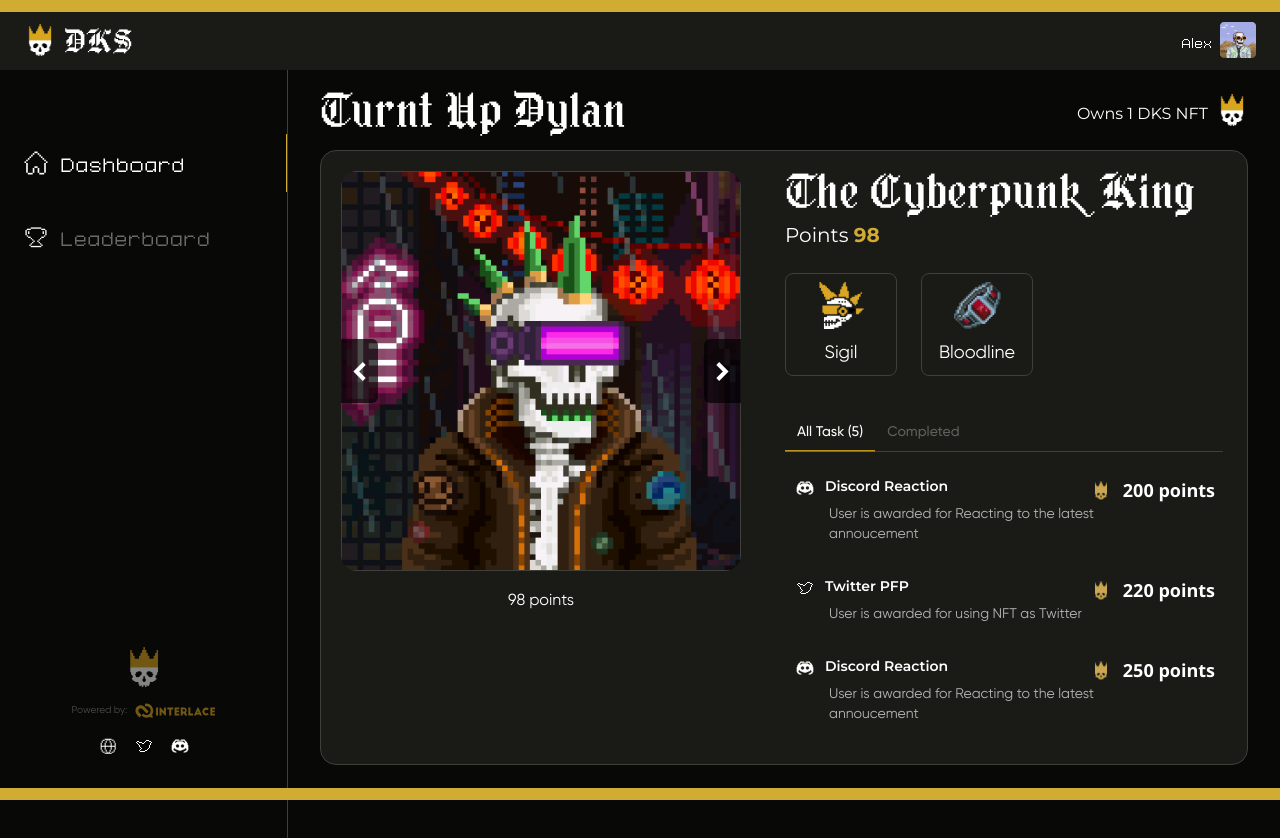
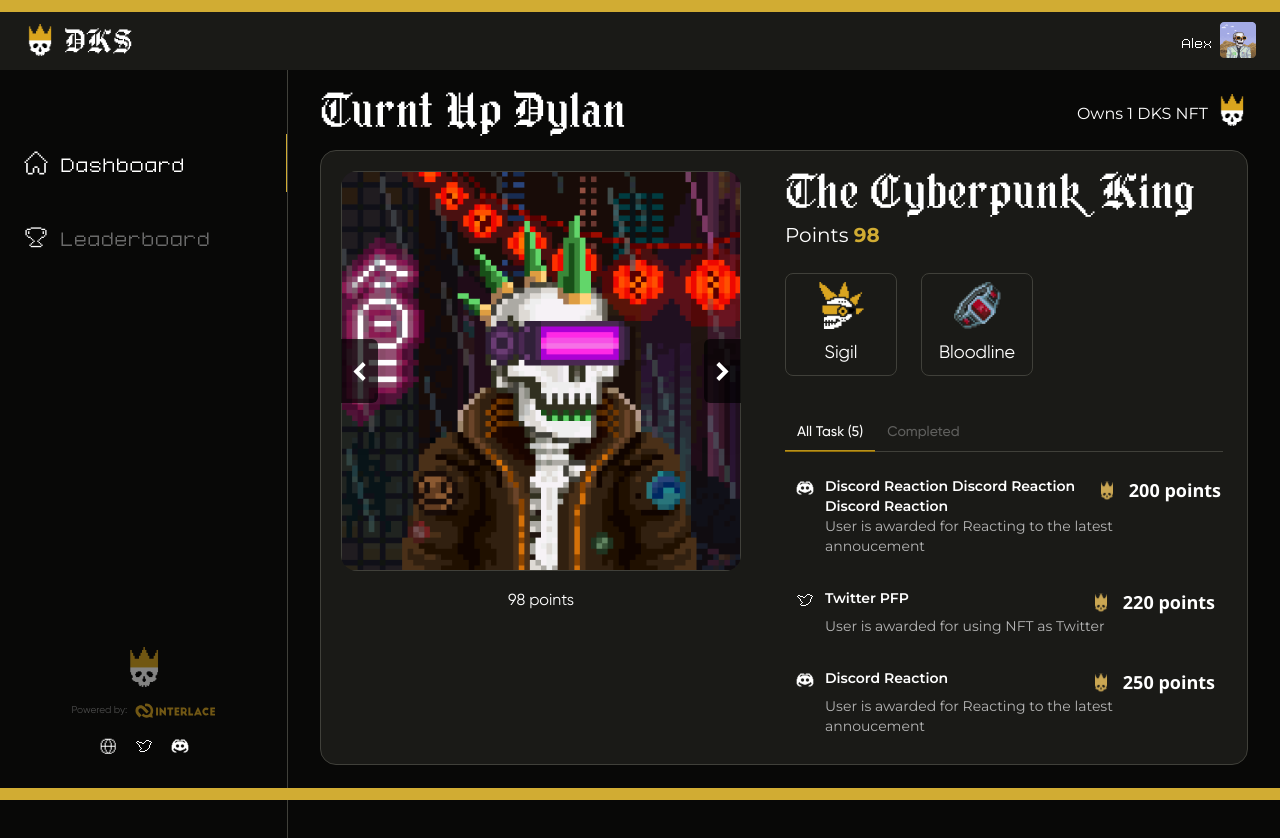
Before and after one commit to reubence/dks, a Next.js app: page /dashboard in a window 1280 px wide. Shown: the top 838 px of the page. Built offline with nearby package versions, Linux system fonts and the light colour scheme.

Commit message:
Fixed Text Cramping

```diff
--- a/components/art-details.jsx
+++ b/components/art-details.jsx
@@ -50,7 +50,7 @@ const completedTasks = [
 const tasks = [
   {
     icon: DISCORD,
-    value: "Discord Reaction",
+    value: "Discord Reaction Discord Reaction Discord Reaction",
     points: 200,
     description: "User is awarded for Reacting to the latest annoucement",
   },
@@ -137,7 +137,8 @@ export function ArtDetails() {
           <TabsContent className="" value="tasks">
             <ScrollArea className="lg:h-[24vh] xl:h-[35vh] ">
               {tasks.map((item, index) => (
-                <div className="py-4 px-2 relative" key={index}>
+                <div className="py-4 px-2 relative flex flex-col" key={index}>
+                  <div className="flex justify-between items-start gap-2">
                     <div className="flex gap-2">
                       <Image
                         src={item.icon}
@@ -147,10 +148,7 @@ export function ArtDetails() {
                       />
                       <h2 className="text-sm font-semibold">{item.value}</h2>
                     </div>
-                  <p className="px-9 pt-1 text-sm font-gilroy text-muted-foreground">
-                    {item.description}
-                  </p>
-                  <div className="absolute right-2 top-4 flex items-center justify-center gap-2 text-xs xl:text-lg font-sans font-bold">
+                    <div className="flex items-center justify-center gap-2 text-xs xl:text-lg font-sans font-bold whitespace-nowrap">
                       <Image
                         src={SKULL_SMALL}
                         alt="SKULL Logo"
@@ -160,13 +158,18 @@ export function ArtDetails() {
                       {item.points} points
                     </div>
                   </div>
+                  <p className="px-8 text-sm text-muted-foreground">
+                    {item.description}
+                  </p>
+                </div>
               ))}
             </ScrollArea>
           </TabsContent>
           <TabsContent value="completed">
             <ScrollArea className="lg:h-[24vh] xl:h-[35vh] ">
               {completedTasks.map((item, index) => (
-                <div className="py-4 px-2 relative" key={index}>
+                <div className="py-4 px-2 relative flex flex-col" key={index}>
+                  <div className="flex justify-between items-start gap-2">
                     <div className="flex gap-2">
                       <Image
                         src={item.icon}
@@ -176,10 +179,7 @@ export function ArtDetails() {
                       />
                       <h2 className="text-sm font-semibold">{item.value}</h2>
                     </div>
-                  <p className="px-9 pt-1 text-sm text-muted-foreground">
-                    {item.description}
-                  </p>
-                  <div className="absolute right-2 top-4 flex items-center justify-center gap-2 text-xs xl:text-lg font-sans font-bold">
+                    <div className="flex items-center justify-center gap-2 text-xs xl:text-lg font-sans font-bold whitespace-nowrap">
                       <Image
                         src={SKULL_SMALL}
                         alt="SKULL Logo"
@@ -189,6 +189,10 @@ export function ArtDetails() {
                       {item.points} points
                     </div>
                   </div>
+                  <p className="px-8 text-sm text-muted-foreground">
+                    {item.description}
+                  </p>
+                </div>
               ))}
             </ScrollArea>
           </TabsContent>
```
Lines whose indentation alone changed are shown as unchanged.
